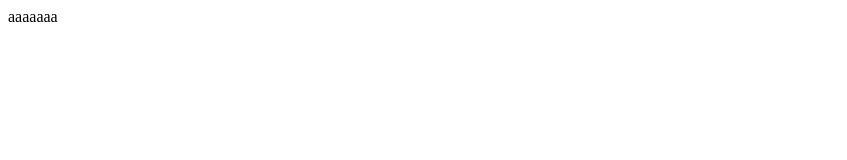
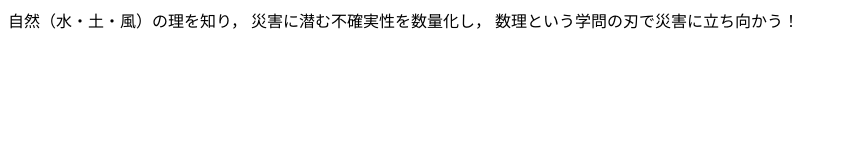
Before and after one commit to saigaisuuriken/html_test, a plain HTML site: page index.html in a window 1280 px wide. Shown: the whole page, without its empty margins (0-847 px from the left). Drawn offline with Linux system fonts and the light colour scheme.

Commit message:
編集済み　closed #1

```diff
--- a/index.html
+++ b/index.html
@@ -1,6 +1,8 @@
 <html>
-<head><title>テスト</title></head>
+<head><title>災害数理研HP</title></head>
 <body>
-    aaaaaaa
+    自然（水・土・風）の理を知り，
+    災害に潜む不確実性を数量化し，
+    数理という学問の刃で災害に立ち向かう！
 </body>
 </html>
```
